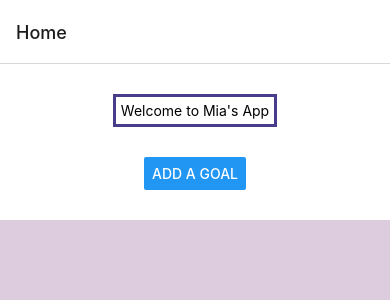
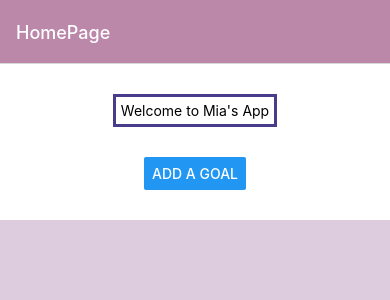
Before and after one commit to MiaYan0116/mobile-app, a React Native app: screen / in a window 390 px wide. Shown: the top 300 px of the page. Built offline with nearby package versions, Linux system fonts and the light colour scheme.

Commit message:
use options on stack.screen and screenoptions on stack.navigator

```diff
--- a/App.js
+++ b/App.js
@@ -10,9 +10,26 @@ console.log(Stack);
 export default function App () {
   return(
     <NavigationContainer>
-      <Stack.Navigator>
-        <Stack.Screen name='Home' component={Home}/>
-        <Stack.Screen name='Details' component={GoalDetails}/>
+      <Stack.Navigator
+        screenOptions={{
+          headerStyle: {
+            backgroundColor: '#b8a'
+          },
+          headerTintColor: '#fff'
+        }}
+      >
+        <Stack.Screen
+          name='Home'
+          component={Home}
+          options={{
+            title: 'HomePage',
+          }}
+        />
+        <Stack.Screen
+          name='Details'
+          component={GoalDetails}
+          options={({ route }) => ({title: route.params.text})}
+        />
       </Stack.Navigator>
 
     </NavigationContainer>
```
